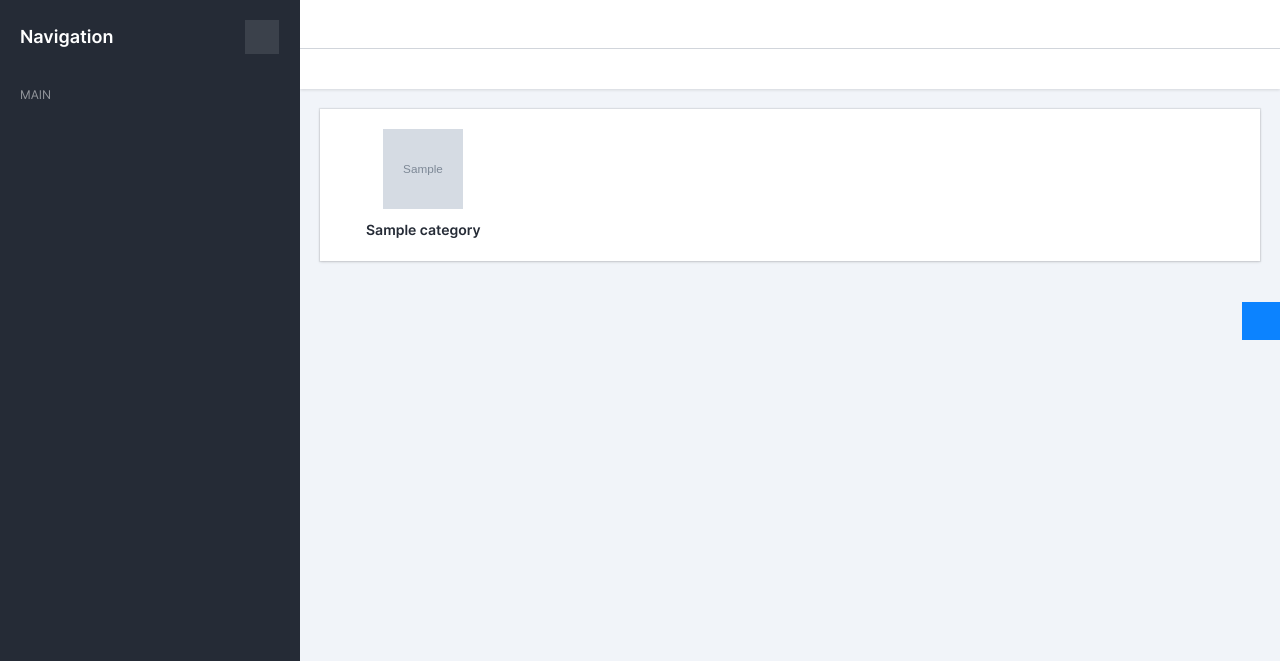
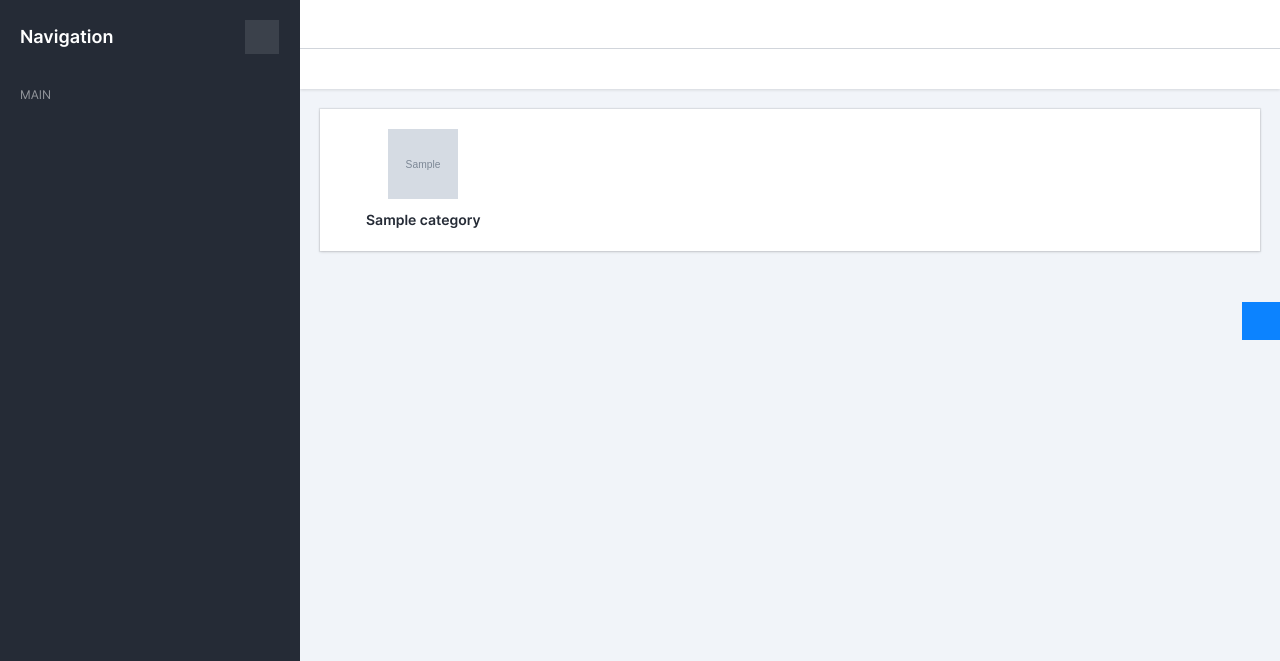
Before and after one commit to denischmkh/googlemaps, a Django app: page / in a window 1280 px wide. Shown: the part 79-740 px from the top of the page. Run offline with Django 5.2, Linux system fonts and the light colour scheme; tables that the repository leaves empty hold one stand-in row (values such as "Sample post"); grey boxes marked "Sample" are stand-in pictures; some libraries are stand-ins or nearby versions; some web fonts are replaced.

Commit message:
remake main menu

```diff
--- a/googlemaps/main_app/templates/index.html
+++ b/googlemaps/main_app/templates/index.html
@@ -9,7 +9,7 @@
                     {% for item in categories %}
                         <div class="grid-item">
                             <a href="{% url 'categoty_list_place_tm' %}?category={{ item.slug }}" class="d-flex flex-column align-items-center text-decoration-none text-dark text-center">
-                                <img src="{% static 'icons/'|add:item.icon %}" alt="{{ item.name }}" style="width: 80px; height: 80px;">
+                                <img src="{% static 'icons/'|add:item.icon %}" alt="{{ item.name }}" style="width: 70px; height: 70px;">
                                 <div class="mt-2 fw-semibold text-break">
                                     {{ item }}
                                 </div>
```
